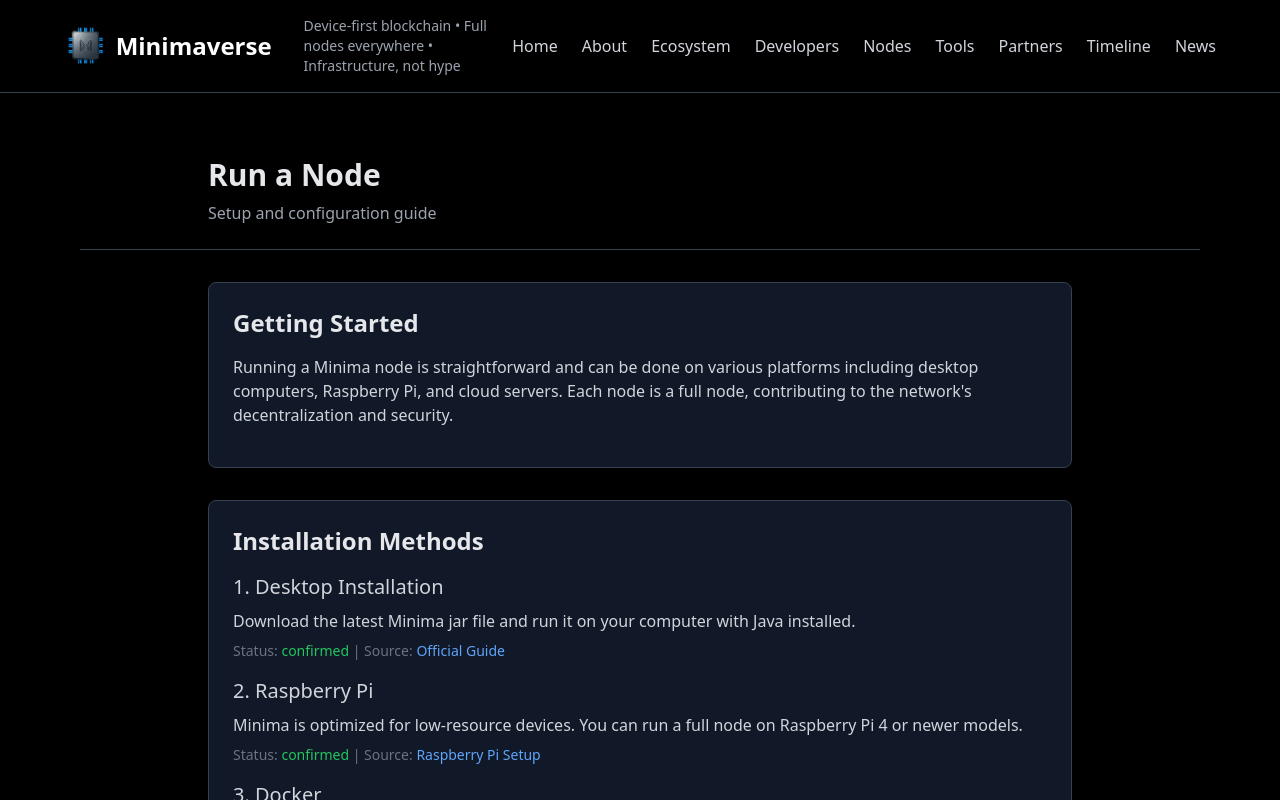
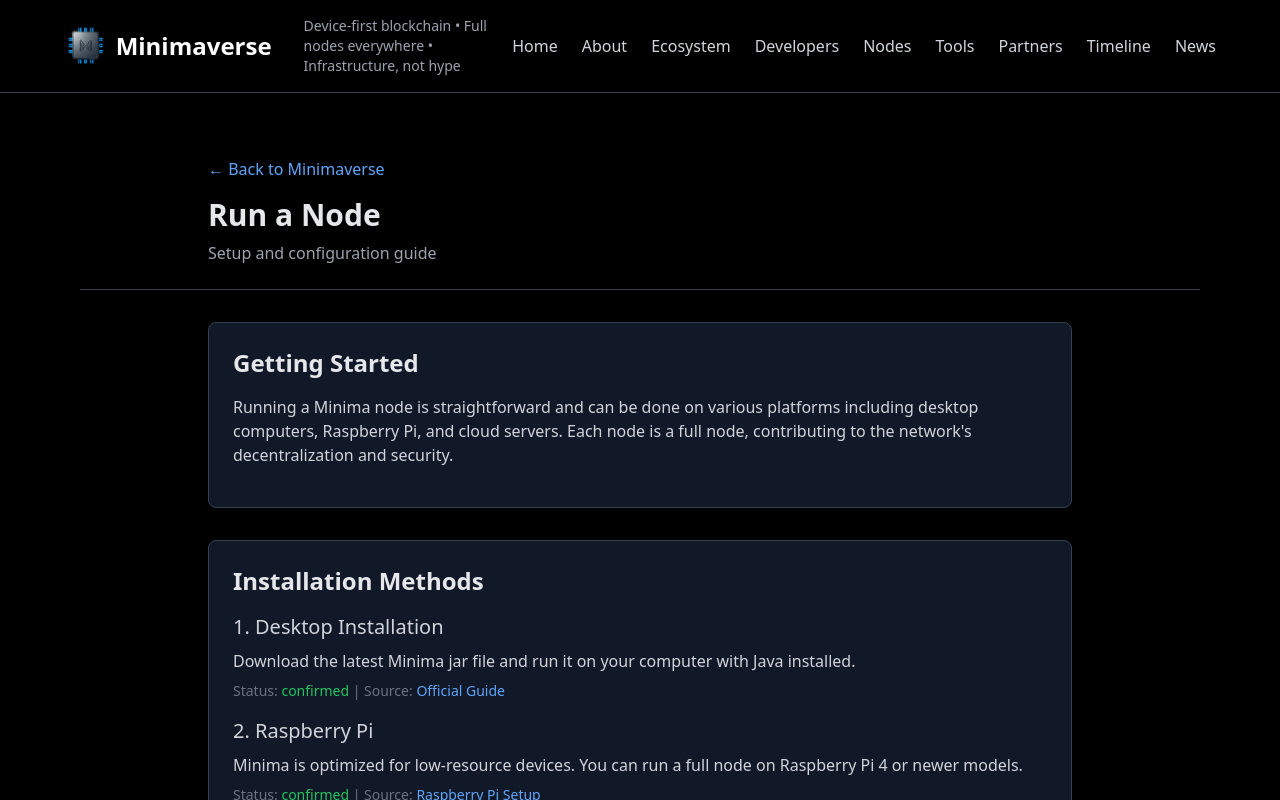
Before and after one commit to KuA1bo/minimaverse-site, a Next.js app: page /nodes in a window 1280 px wide. Shown: the top 800 px of the page. Built offline with nearby package versions, Linux system fonts and the light colour scheme.

Commit message:
fix(nodes): add back navigation link to header
- Added '← Back to Minimaverse' link in header for consistency
- Removed trailing spaces from external links
- Maintained existing disclaimer and footer structure

Ensures uniform navigation pattern across all pages

```diff
--- a/src/app/nodes/page.tsx
+++ b/src/app/nodes/page.tsx
@@ -5,6 +5,9 @@ export default function NodesPage() {
     <div className="min-h-screen bg-black text-gray-200 flex flex-col">
       <header className="border-b border-gray-700 py-6">
         <div className="container mx-auto px-4 max-w-4xl">
+          <Link href="/" className="text-blue-400 hover:underline mb-4 inline-block">
+            ← Back to Minimaverse
+          </Link>
           <h1 className="text-3xl font-bold">Run a Node</h1>
           <p className="text-gray-400 mt-2">Setup and configuration guide</p>
         </div>
```
